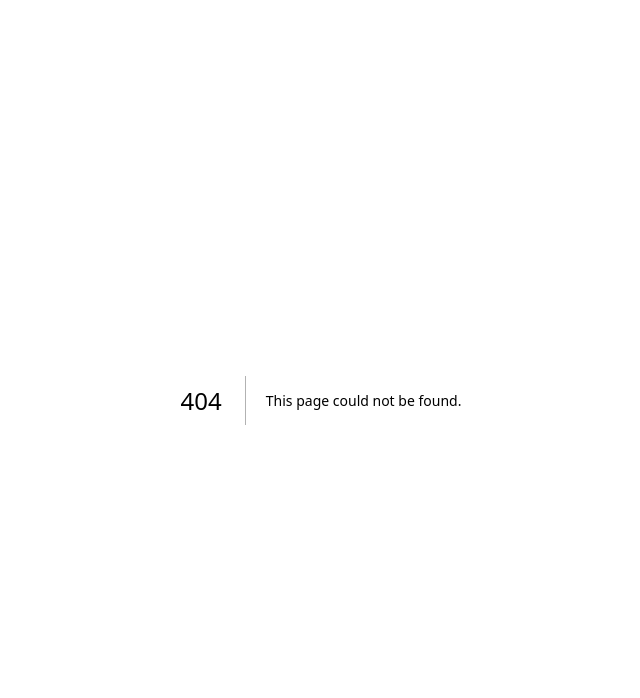
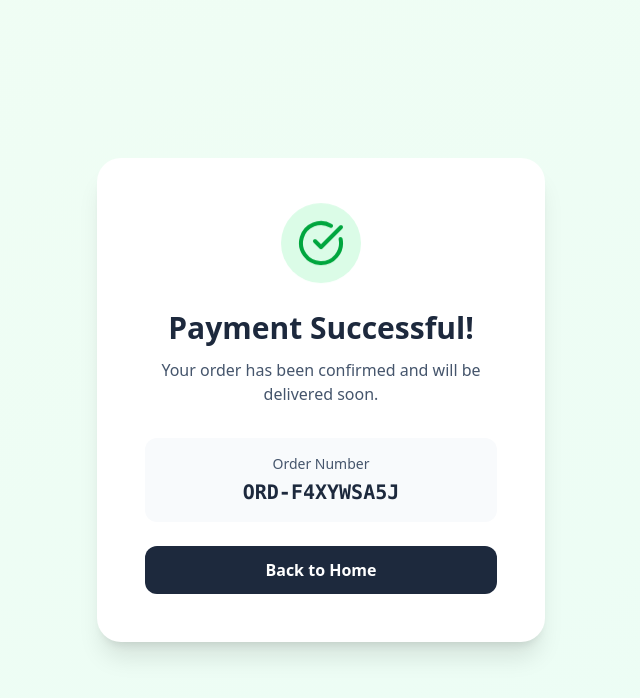
Before and after one commit to bhavikasoni3796/checkout-payment, a Next.js app: page /success in a window 1280 px wide. Before the commit this address had no page. Shown: the top 698 px of the page, without its empty margins (319-959 px from the left). Built offline with nearby package versions, Linux system fonts and the light colour scheme.

Commit message:
created success page

```diff
--- a/app/checkout/components/PaymentForm.tsx
+++ b/app/checkout/components/PaymentForm.tsx
@@ -1,6 +1,7 @@
 "use client";
 
-import React, { ChangeEvent, FormEvent, useState } from "react";
+import React, { ChangeEvent, FormEvent, useEffect, useState } from "react";
+import { useRouter } from "next/navigation";
 import { CreditCard } from "lucide-react";
 import SubmitButton from "./SubmitButton";
 import usePayment from "../../../hooks/usePayment";
@@ -32,6 +33,8 @@ const PaymentForm: React.FC<PaymentFormProps> = ({ cart }) => {
   const [expiry, setExpiry] = useState<string>("");
   const [cvv, setCvv] = useState<string>("");
   const [name, setName] = useState<string>("");
+
+  const router = useRouter();
 
   const { loading, error, success, submitPayment } = usePayment();
 
@@ -73,6 +76,12 @@ const PaymentForm: React.FC<PaymentFormProps> = ({ cart }) => {
       cart,
     });
   };
+
+  useEffect(() => {
+    if (success) {
+      router.push("/success");
+    }
+  }, [success]);
 
   return (
     <form
--- /dev/null
+++ b/app/success/page.tsx
@@ -0,0 +1,47 @@
+"use client";
+
+import React from "react";
+import { CheckCircle } from "lucide-react";
+import { useRouter } from "next/navigation";
+
+function SuccessPage() {
+  const router = useRouter();
+
+  const onReset = () => {
+    router.push("/");
+  };
+  return (
+    <div className="min-h-screen bg-gradient-to-br from-green-50 to-emerald-50 flex items-center justify-center p-6">
+      <div className="bg-white rounded-3xl p-12 max-w-md w-full text-center shadow-xl">
+        <div className="mb-6 flex justify-center">
+          <div className="w-20 h-20 bg-green-100 rounded-full flex items-center justify-center animate-bounce">
+            <CheckCircle className="w-12 h-12 text-green-600" />
+          </div>
+        </div>
+
+        <h1 className="text-3xl font-bold text-slate-800 mb-3">
+          Payment Successful!
+        </h1>
+        <p className="text-slate-600 mb-8">
+          Your order has been confirmed and will be delivered soon.
+        </p>
+
+        <div className="bg-slate-50 rounded-xl p-4 mb-6">
+          <p className="text-sm text-slate-600 mb-1">Order Number</p>
+          <p className="text-xl font-mono font-semibold text-slate-800">
+            ORD-{Math.random().toString(36).substr(2, 9).toUpperCase()}
+          </p>
+        </div>
+
+        <button
+          onClick={onReset}
+          className="w-full bg-slate-800 text-white py-3 px-6 rounded-xl font-semibold hover:bg-slate-700 transition-colors cursor-pointer"
+        >
+          Back to Home
+        </button>
+      </div>
+    </div>
+  );
+}
+
+export default SuccessPage;
```
